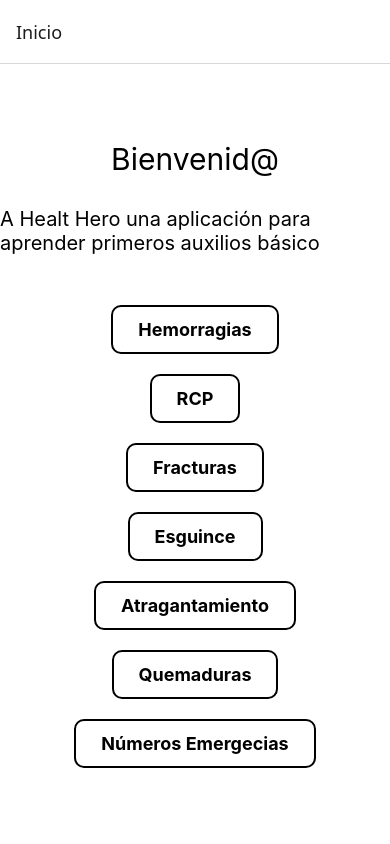
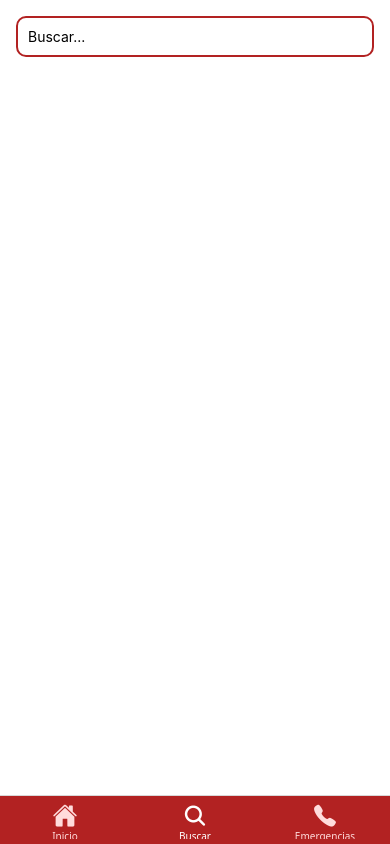
Before and after one commit to volovales/PI_ivan, a React Native app in the folder proyecto/: screen /BuscarTab in a window 390 px wide. Built offline with nearby package versions, Linux system fonts and the light colour scheme.

Commit message:
Barra de navegacion
Se agrego una barra de navegación y solución de unos errores

```diff
--- a/proyecto/App.js
+++ b/proyecto/App.js
@@ -1,29 +1,79 @@
-import { NavigationContainer } from "@react-navigation/native";
-import { createNativeStackNavigator } from "@react-navigation/native-stack";
+import * as React from 'react';
+import { NavigationContainer } from '@react-navigation/native';
+import { createNativeStackNavigator } from '@react-navigation/native-stack';
+import { createBottomTabNavigator } from '@react-navigation/bottom-tabs';
+import { Ionicons } from '@expo/vector-icons';
 
-import Inicio from "./Screens/InicioScreen";
-import Hemorragia from "./Screens/HemorragiasScreen";
-import Rcp from "./Screens/RcpScreen";
-import Fractura from "./Screens/FracturasScreen";
-import Esguince from "./Screens/EsguincesScreen";
-import Atragantamiento from "./Screens/AtragantamientoScreen";
-import Quemadura from "./Screens/QuemadurasScreen";
-import Numeros from "./Screens/NumerosEmergenciaScreen";
+// Tabs (pantallas principales)
+import Inicio from './Screens/InicioScreen';
+import Busqueda from './Screens/BusquedaScreen';
+import Numeros from './Screens/NumerosEmergenciaScreen';
+
+// Pantallas internas (detalles)
+import Hemorragias from './Screens/HemorragiaScreen';
+import Rcp from './Screens/RcpScreen';
+import Fractura from './Screens/FracturasScreen';
+import Esguince from './Screens/EsguincesScreen';
+import Atragantamiento from './Screens/AtragantamientoScreen';
+import Quemadura from './Screens/QuemadurasScreen';
 
 const Stack = createNativeStackNavigator();
+const Tab = createBottomTabNavigator();
+
+function Tabs() {
+  return (
+    <Tab.Navigator
+      screenOptions={{
+        headerShown: false,
+        tabBarStyle: { backgroundColor: '#b22222' },
+        tabBarActiveTintColor: '#fff',
+        tabBarInactiveTintColor: '#ffdcdc',
+      }}
+    >
+      <Tab.Screen
+        name="InicioTab"
+        component={Inicio}
+        options={{
+          title: 'Inicio',
+          tabBarIcon: ({ color, size }) => <Ionicons name="home" size={size} color={color} />
+        }}
+      />
+
+      <Tab.Screen
+        name="BuscarTab"
+        component={Busqueda}
+        options={{
+          title: 'Buscar',
+          tabBarIcon: ({ color, size }) => <Ionicons name="search" size={size} color={color} />
+        }}
+      />
+
+      <Tab.Screen
+        name="NumerosTab"
+        component={Numeros}
+        options={{
+          title: 'Emergencias',
+          tabBarIcon: ({ color, size }) => <Ionicons name="call" size={size} color={color} />
+        }}
+      />
+    </Tab.Navigator>
+  );
+}
 
 export default function App() {
   return (
     <NavigationContainer>
-      <Stack.Navigator initialRouteName="Inicio">
-        <Stack.Screen name="Inicio" component={Inicio} />
-        <Stack.Screen name="Hemorragias" component={Hemorragia} />
-        <Stack.Screen name="Rcp" component={Rcp}/>
-        <Stack.Screen name="Fractura" component={Fractura}/>
-        <Stack.Screen name="Esguince" component={Esguince}/>
-        <Stack.Screen name="Atragantamiento" component={Atragantamiento}/>
-        <Stack.Screen name="Quemadura" component={Quemadura}/>
-        <Stack.Screen name="Numeros" component={Numeros}/>
+      <Stack.Navigator>
+        {/* Tabs como pantalla principal (práctica) */}
+        <Stack.Screen name="Tabs" component={Tabs} options={{ headerShown: false }} />
+
+        {/* Pantallas internas que se navegan desde Inicio u otras pantallas */}
+        <Stack.Screen name="Hemorragias" component={Hemorragias} />
+        <Stack.Screen name="Rcp" component={Rcp} />
+        <Stack.Screen name="Fractura" component={Fractura} />
+        <Stack.Screen name="Esguince" component={Esguince} />
+        <Stack.Screen name="Atragantamiento" component={Atragantamiento} />
+        <Stack.Screen name="Quemadura" component={Quemadura} />
       </Stack.Navigator>
     </NavigationContainer>
   );
--- /dev/null
+++ b/proyecto/Screens/BusquedaScreen.js
@@ -0,0 +1,43 @@
+import React, { useState } from 'react';
+import { View, TextInput, StyleSheet, FlatList, TouchableOpacity, Text } from 'react-native';
+
+export default function Busqueda({ navigation }) {
+  const [q, setQ] = useState('');
+  const datos = [
+    { name: "Hemorragias", screen: "Hemorragias" },
+    { name: "RCP", screen: "Rcp" },
+    { name: "Fracturas", screen: "Fractura" },
+    { name: "Esguince", screen: "Esguince" },
+    { name: "Atragantamiento", screen: "Atragantamiento" },
+    { name: "Quemaduras", screen: "Quemadura" },
+    { name: "Números Emergencias", screen: "NumerosTab" }
+  ];
+
+  const filtrados = q.trim() === '' ? [] : datos.filter(d => d.name.toLowerCase().includes(q.toLowerCase()));
+
+  return (
+    <View style={styles.container}>
+      <TextInput
+        placeholder="Buscar..."
+        value={q}
+        onChangeText={setQ}
+        style={styles.input}
+      />
+      <FlatList
+        data={filtrados}
+        keyExtractor={item => item.name}
+        renderItem={({item}) => (
+          <TouchableOpacity style={styles.item} onPress={() => navigation.navigate(item.screen)}>
+            <Text style={styles.itemText}>{item.name}</Text>
+          </TouchableOpacity>
+        )}
+      />
+    </View>
+  );
+}
+const styles = StyleSheet.create({
+  container:{ flex:1, padding:16, backgroundColor:'#fff' },
+  input:{ borderWidth:2, borderColor:'#b22222', padding:10, borderRadius:10, marginBottom:12 },
+  item:{ padding:12, backgroundColor:'#f3f3f3', borderRadius:8, marginBottom:8, borderWidth:1, borderColor:'#ddd' },
+  itemText:{ fontSize:16 }
+});
--- a/proyecto/package.json
+++ b/proyecto/package.json
@@ -9,6 +9,7 @@
     "web": "expo start --web"
   },
   "dependencies": {
+    "@react-navigation/bottom-tabs": "^7.8.8",
     "@react-navigation/native": "^7.1.22",
     "@react-navigation/native-stack": "^7.8.2",
     "expo": "~54.0.25",
```
Also changed, not shown: proyecto/Screens/Numeros.js (added, +31 -0 lines), proyecto/Screens/app.js (deleted, +0 -47 lines), 1 other file (tests, documents, lock files or other folders).
